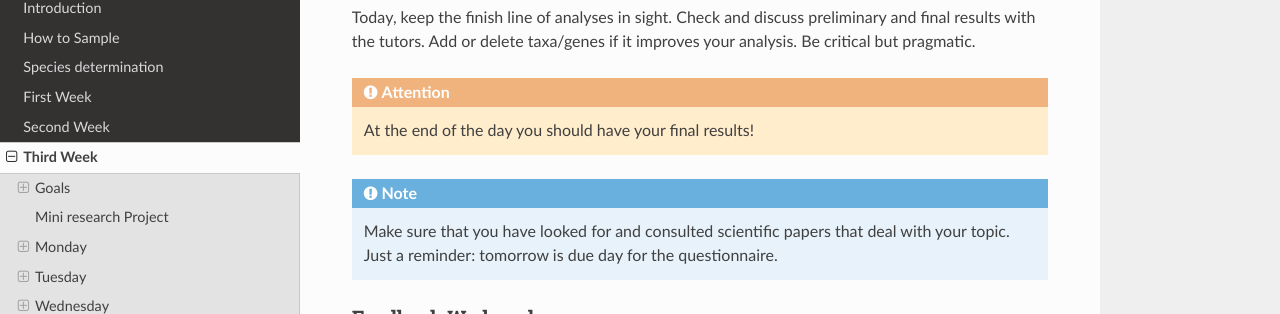
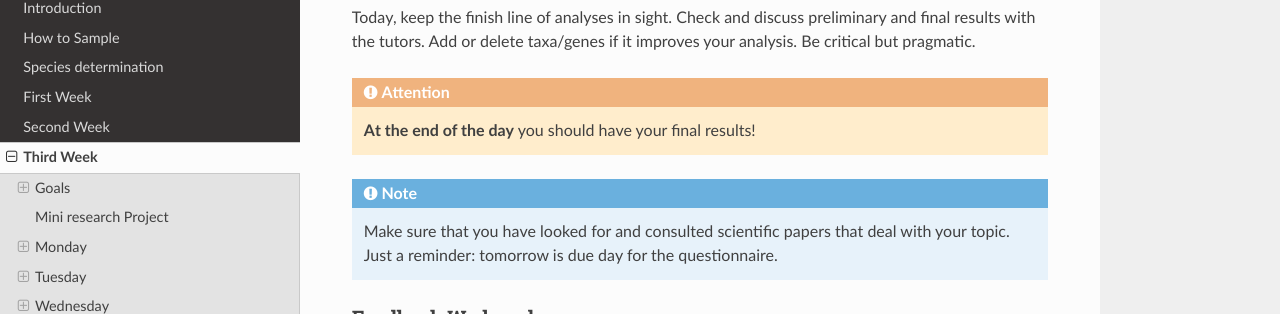
Before and after one commit to bheimbu/evolutionary_ecology, a Sphinx documentation site: the page built from docs/source/third_week.rst, in a window 1280 px wide and 900 px high, scrolled down 3695 px. Shown: the part 137-451 px from the top of the window. Built offline with Sphinx 7.4.7 and the Read the Docs theme 2.0.0, drawn with Linux system fonts in a browser that asks for light colours.

```diff
--- a/docs/source/third_week.rst
+++ b/docs/source/third_week.rst
@@ -147,7 +147,7 @@ Today, keep the finish line of analyses in sight. Check and discuss preliminary
 
 .. attention::
 
-  At the end of the day you should have your final results!
+  **At the end of the day** you should have your final results!
 
 .. note::
 
```
